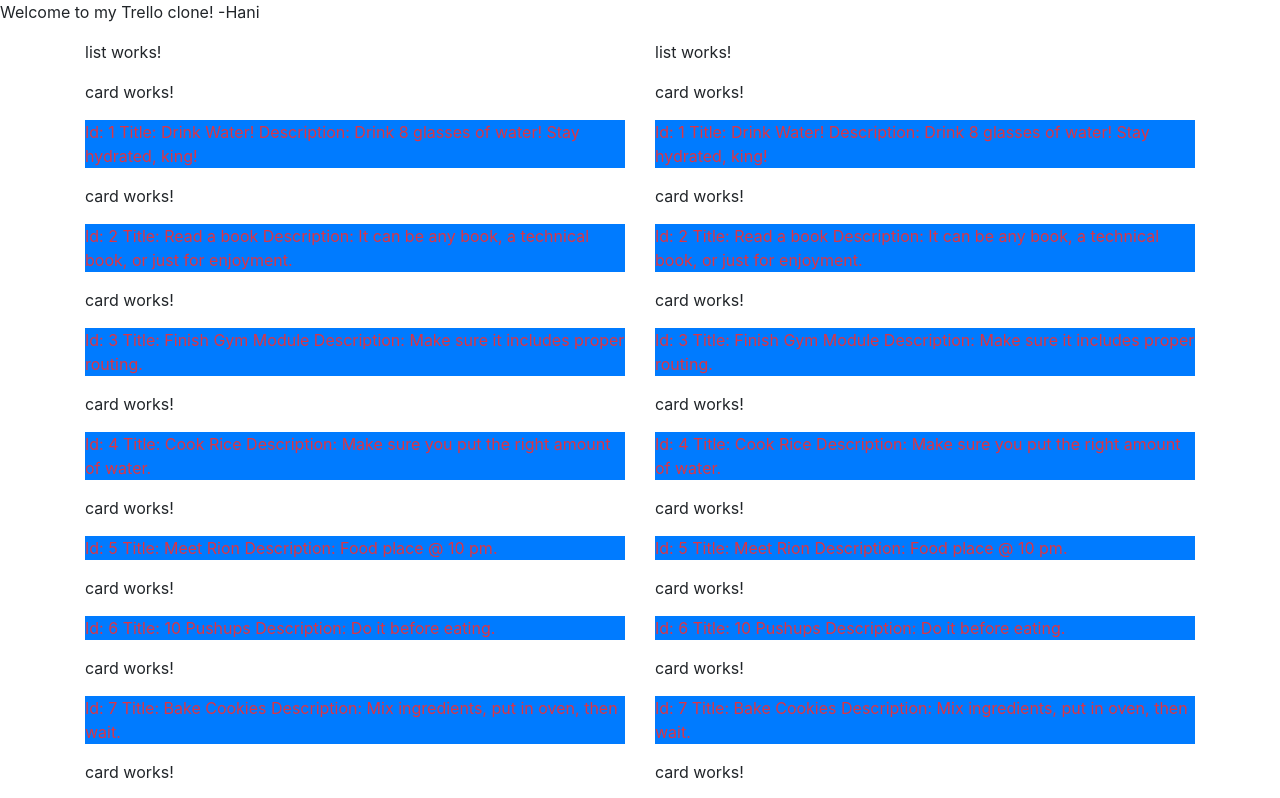
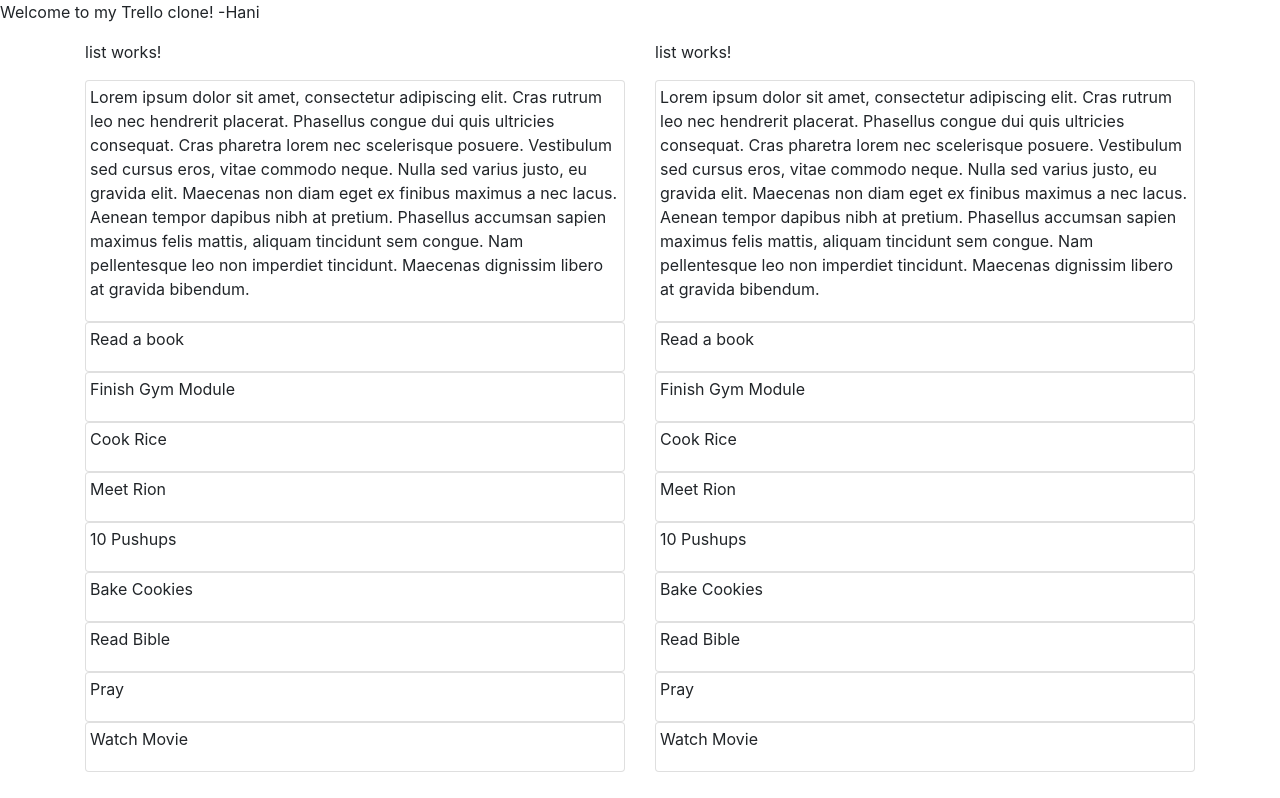
Before and after one commit to batibot323/trello-clone-angular, an Angular app: page / in a window 1280 px wide. Shown: the top 798 px of the page. Built offline with nearby package versions, Linux system fonts and the light colour scheme.

Commit message:
Changed cards to show only just their titles.

```diff
--- a/src/app/app.component.html
+++ b/src/app/app.component.html
@@ -1,7 +1,7 @@
 <p>Welcome to my Trello clone! -Hani</p>
 <div class="container">
   <div class="row">
-    <div class="col bordered"><tc-list></tc-list></div>
-    <div class="col bordered"><tc-list></tc-list></div>
+    <div class="col"><tc-list></tc-list></div>
+    <div class="col"><tc-list></tc-list></div>
   </div>
 </div>
--- a/src/app/card/card-data.service.ts
+++ b/src/app/card/card-data.service.ts
@@ -19,7 +19,7 @@
     this.cardList = [
       {
         id: 1,
-        title: "Drink Water!",
+        title: "Lorem ipsum dolor sit amet, consectetur adipiscing elit. Cras rutrum leo nec hendrerit placerat. Phasellus congue dui quis ultricies consequat. Cras pharetra lorem nec scelerisque posuere. Vestibulum sed cursus eros, vitae commodo neque. Nulla sed varius justo, eu gravida elit. Maecenas non diam eget ex finibus maximus a nec lacus. Aenean tempor dapibus nibh at pretium. Phasellus accumsan sapien maximus felis mattis, aliquam tincidunt sem congue. Nam pellentesque leo non imperdiet tincidunt. Maecenas dignissim libero at gravida bibendum.",
         description: "Drink 8 glasses of water! Stay hydrated, king!"
       },
       {
@@ -50,7 +50,7 @@
       {
         id: 7,
         title: "Bake Cookies",
-        description: "Mix ingredients, put in oven, then wait."
+        description: "Mix ingredients, put in oven, then wait. Check!"
       },
       {
         id: 8,
--- a/src/app/card/card.component.css
+++ b/src/app/card/card.component.css
@@ -0,0 +1,2 @@
+.card{
+}
--- a/src/app/card/card.component.html
+++ b/src/app/card/card.component.html
@@ -1,5 +1,4 @@
 <link rel="stylesheet" href="https://stackpath.bootstrapcdn.com/bootstrap/4.4.1/css/bootstrap.min.css" integrity="sha384-Vkoo8x4CGsO3+Hhxv8T/Q5PaXtkKtu6ug5TOeNV6gBiFeWPGFN9MuhOf23Q9Ifjh" crossorigin="anonymous">
-<p>card works!</p>
-<div class="bg-primary">
-    <p class="bg-primary text-danger">Id: {{card.id}} Title: {{card.title}} Description: {{card.description}}</p>
+<div class="bg-white card p-1">
+    <p>{{card.title}}</p>
 </div>
```
